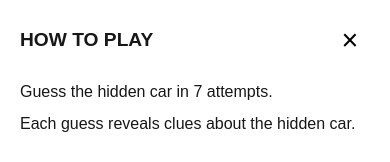
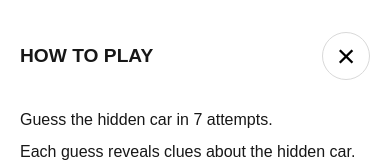
Before and after one commit to VincentasR/Cardle, a React (Vite) app in the folder frontend/: page / in a window 390 px wide. Both pictures are taken after a click on the button "How to play". Shown: the top 162 px of the page. Built offline with nearby package versions, Linux system fonts and the light colour scheme; no server answers.

Commit message:
Fixed mobile button disapearing at the bottom

```diff
--- a/frontend/src/index.css
+++ b/frontend/src/index.css
@@ -731,4 +731,25 @@ main {
 
         padding: 20px;
     }
+
+    .rules-header {
+        position: sticky;
+        top: 0;
+        z-index: 1;
+
+        background: white;
+
+        padding: 12px 0;
+        margin-bottom: 16px;
+    }
+
+    .rules-close {
+        width: 48px;
+        height: 48px;
+
+        border: 1px solid #d9d9d9;
+        border-radius: 50%;
+
+        font-size: 2rem;
+    }
 }
```
